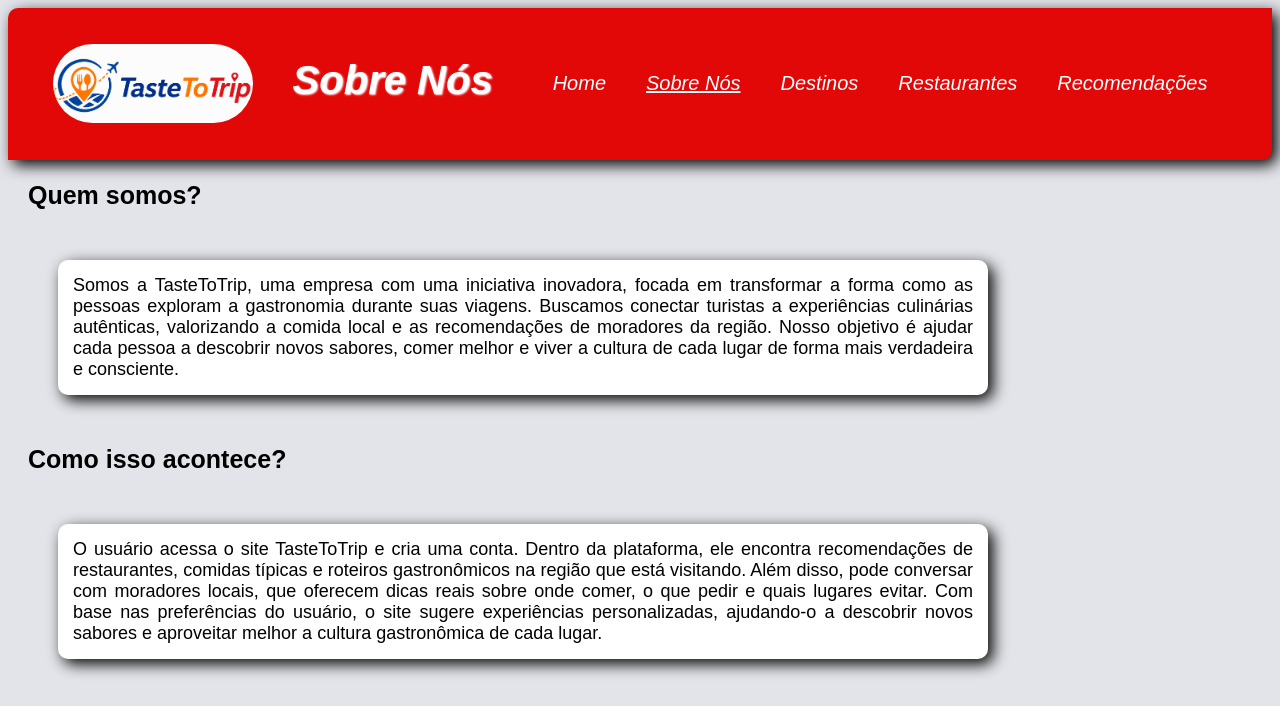
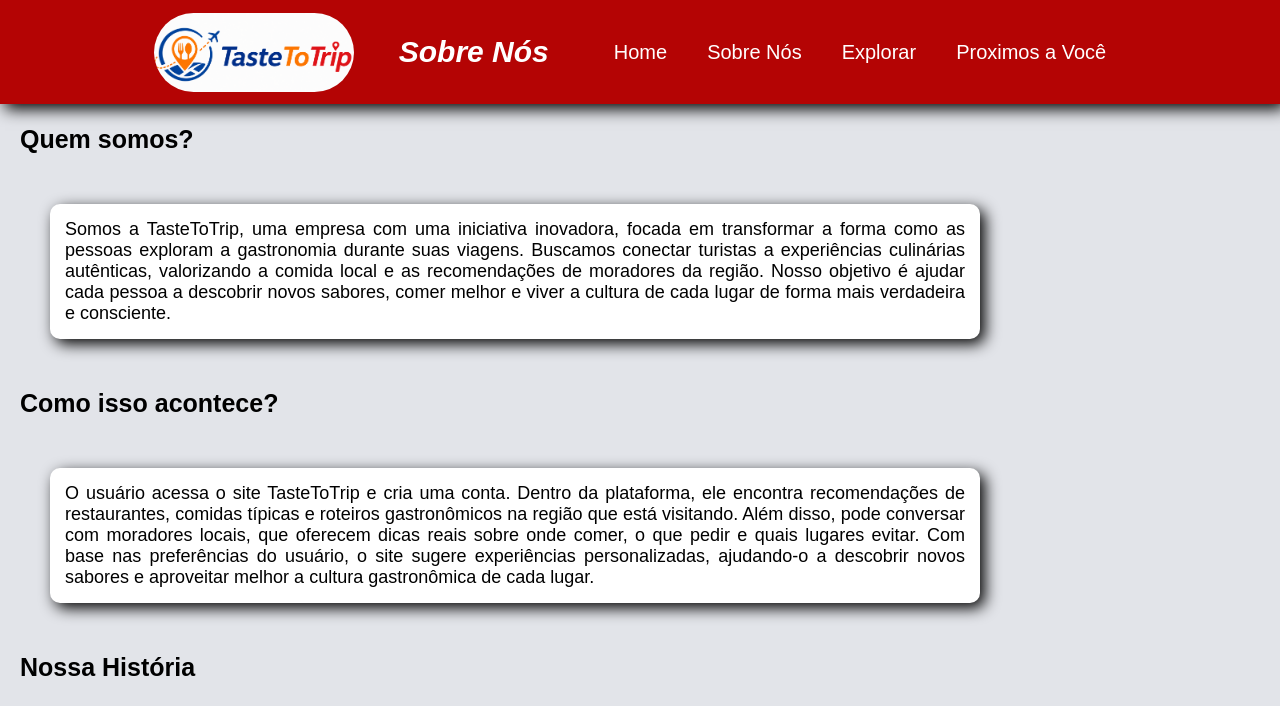
Before and after one commit to giovannitecads/TasteToTrip, a website built with Vite: page sobrenos.html in a window 1280 px wide. Shown: the top 706 px of the page. Built offline with nearby package versions, Linux system fonts and the light colour scheme.

Commit message:
Adicionando pagina explorar

```diff
--- /dev/null
+++ b/explorar.css
@@ -0,0 +1,77 @@
+body {
+
+    font-family: Arial, Helvetica, sans-serif;
+    margin: 0px;
+
+
+}
+
+header {
+
+     background-color: #121212;
+     border-bottom: 2px solid white;
+
+
+}
+
+.header-pai {
+  display: flex;
+
+  align-items: center;
+
+
+}
+
+
+
+.menu-filhos  {
+  display: flex;
+  padding: 10px;
+  margin-left: 200px;
+}
+
+
+.menu-filhos > a {
+  color: white;
+  padding: 20px;
+  font-size: 18px;
+  text-decoration: none;
+}
+
+h1 {
+    margin: 0px;
+    font-size: 18px;
+    color: white;
+    margin-top: -25px;
+    margin-bottom: -25px;
+
+}
+
+.logo-header {
+  display: flex;
+  align-items: center;
+  margin-left: 40px;
+
+}
+
+.logo-header > img {
+  width: 100px;
+
+}
+
+.menu-filhos > a:hover{
+  color:#FF7A00;
+  text-decoration:underline;
+}
+
+.paisagem {
+  display: flex;
+  justify-content: center;
+
+}
+
+.paisagem > img{
+  width: 100%;
+
+
+}
--- a/sobrenos.css
+++ b/sobrenos.css
@@ -3,13 +3,13 @@ body {
 
     font-family: Arial, Helvetica, sans-serif;
     background-color: #e2e4e9;
+    margin: 0px;
 
 }
 
 
 header {
-    background-color: rgb(226, 8, 8);
-    border-radius: 10px 0px;
+    background-color: rgb(180, 4, 4);
      box-shadow: 5px 5px 15px black;
 
 }
@@ -19,19 +19,15 @@ header {
   display: flex;
   align-items: center;
   justify-content: center;
-
-
-
+  column-gap: 30px;
 }
 
 
 h1 {
-    padding: 30px;
-    font-size: 40px;
+    padding: 15px;
+    font-size: 30px;
     color: white;
-    margin-top: 20px;
     font-style: italic;
-    text-shadow: 1px 1px 2px;
 
 
 }
@@ -41,8 +37,8 @@ h1 {
 }
 .menu-filhos  {
   display: flex;
-  padding: 10px;
 
+  justify-content: center;
 
 }
 
@@ -51,15 +47,21 @@ h1 {
   color: white;
   padding: 20px;
   font-size: 20px;
-  font-style: italic;
   text-decoration: none;
+
+}
+
+.menu-filhos > a:hover{
+  color: white;
+  text-decoration:underline;
 }
 
 
 .imagem-header {
   display: flex;
   justify-content: start;
-  margin: 10px;
+
+
 }
 
 .imagem-header > img {
--- a/sobrenos.html
+++ b/sobrenos.html
@@ -5,7 +5,7 @@
     <meta name="viewport" content="width=device-width, initial-scale=1.0">
     <title>Sobre Nós</title>
     <link rel="stylesheet" href="sobrenos.css">
-    <link rel="shortcut icon" href="src/assets/imagens/tastetrip.png" type="image/x-icon">
+    <link rel="shortcut icon" href="src/assets/imagens/TasteToTripemPe.png" type="image/x-icon">
 </head>
 <body>
     <div class="container">
@@ -18,10 +18,9 @@
             <nav>
                 <div class="menu-filhos">
                     <a href="index.html">Home</a>
-                    <a href="Sobre Nós" id="SobreNos">Sobre Nós</a>
-                    <a href="#">Destinos</a>
-                    <a href="#">Restaurantes</a>
-                    <a href="#">Recomendações</a>
+                    <a href="Sobre Nós">Sobre Nós</a>
+                    <a href="explorar.html">Explorar</a>
+                    <a href="#">Proximos a Você</a>
                 </div>
             </nav>
             </div>
--- a/src/style.css
+++ b/src/style.css
@@ -1,13 +1,13 @@
 body {
     background-color: #e9e0e0;
     font-family: Arial, Helvetica, sans-serif;
+    margin: 0px;
 
 }
 
 header {
 
      background-color: #102C57;
-     border-radius: 10px 0px;
      box-shadow: 5px 5px 15px rgba(0, 0, 0, 0.678);
 }
 
@@ -16,6 +16,7 @@ header {
   display: flex;
   justify-content: center;
   align-items: center;
+  gap: 20px;
 
 
 
@@ -25,25 +26,22 @@ header {
 
 
 h1 {
-    padding: 50px;
     font-size: 40px;
     color: white;
     margin-top: -25px;
     margin-bottom: -25px;
     font-style: italic;
-    text-shadow: 1px 1px 2px;
+
 
 
 
 }
 
-#Home {
-  text-decoration: underline;
-}
 
 .menu-filhos  {
   display: flex;
   padding: 10px;
+
 }
 
 
@@ -51,17 +49,22 @@ h1 {
   color: white;
   padding: 20px;
   font-size: 20px;
-  font-style: italic;
+
   text-decoration: none;
 }
 
 
+.menu-filhos > a:hover{
+  color:white;
+  text-decoration:underline;
+}
 
 
 .logo-header {
   display: flex;
   justify-content: start;
   margin: 20px;
+
 }
 
 .logo-header > img {
@@ -86,9 +89,9 @@ h1 {
 }
 
 .paisagem > img{
-  width: 70%;
-  border-radius: 10px;
-  margin-bottom: 30px;
+  width: 100%;
+
+
 }
 
 
```
Also changed, not shown: explorar.html (added, +40 -0 lines), index.html (+5 -5 lines), src/assets/imagens/TasteToTripemPe.png (added), 3 other files.
